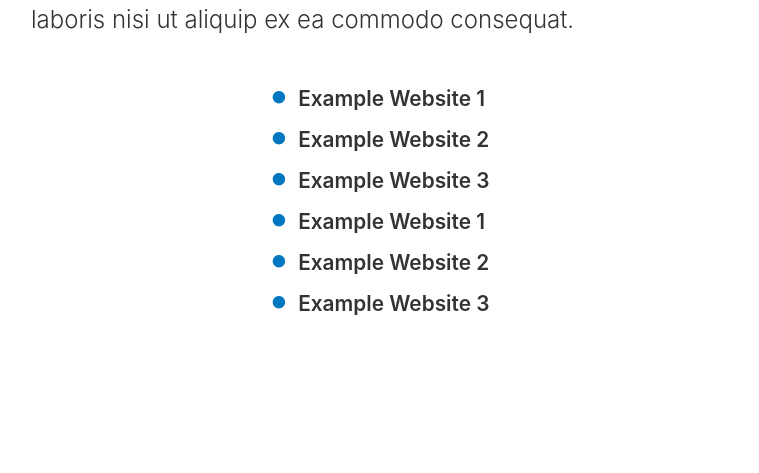
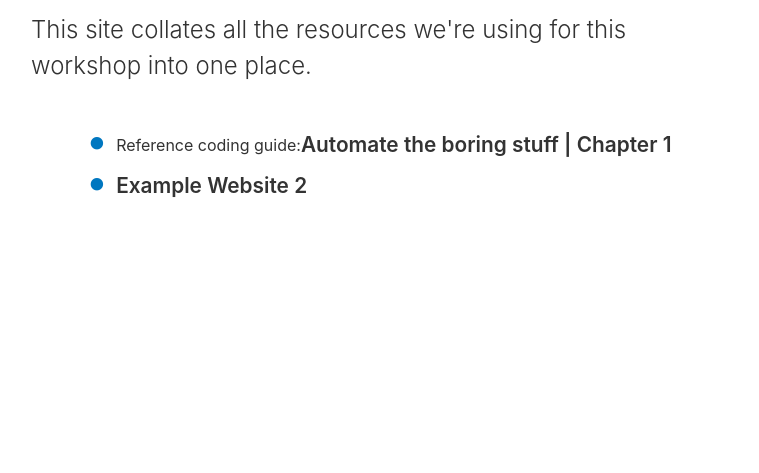
Before and after one commit to will-0/aimsoc-code-workshop-23, a plain HTML site: page index.html in a window 1280 px wide. Shown: the part 327-800 px from the top of the page, without its empty margins (259-1018 px from the left). Drawn offline with Linux system fonts and the light colour scheme.

Commit message:
Updated example

```diff
--- a/index.html
+++ b/index.html
@@ -8,14 +8,10 @@
   <body>
     <div class="container">
       <h1>Medic Coding Workshop</h1>
-      <p class="subtitle">Lorem ipsum dolor sit amet, consectetur adipiscing elit, sed do eiusmod tempor incididunt ut labore et dolore magna aliqua. Ut enim ad minim veniam, quis nostrud exercitation ullamco laboris nisi ut aliquip ex ea commodo consequat.</p>
+      <p class="subtitle">This site collates all the resources we're using for this workshop into one place.</p>
       <ul>
-        <li><i class="fas fa-circle"></i><a href="https://www.example.com">Example Website 1</a></li>
+        <li><i class="fas fa-circle"></i>Reference coding guide: <a href="https://automatetheboringstuff.com/2e/chapter1/">Automate the boring stuff | Chapter 1</a></li>
         <li><i class="fas fa-circle"></i><a href="https://www.example.com">Example Website 2</a></li>
-        <li><i class="fas fa-circle"></i><a href="https://www.example.com">Example Website 3</a></li>
-        <li><i class="fas fa-circle"></i><a href="https://www.example.com">Example Website 1</a></li>
-        <li><i class="fas fa-circle"></i><a href="https://www.example.com">Example Website 2</a></li>
-        <li><i class="fas fa-circle"></i><a href="https://www.example.com">Example Website 3</a></li>
       </ul>
     </div>
   </body>
```
